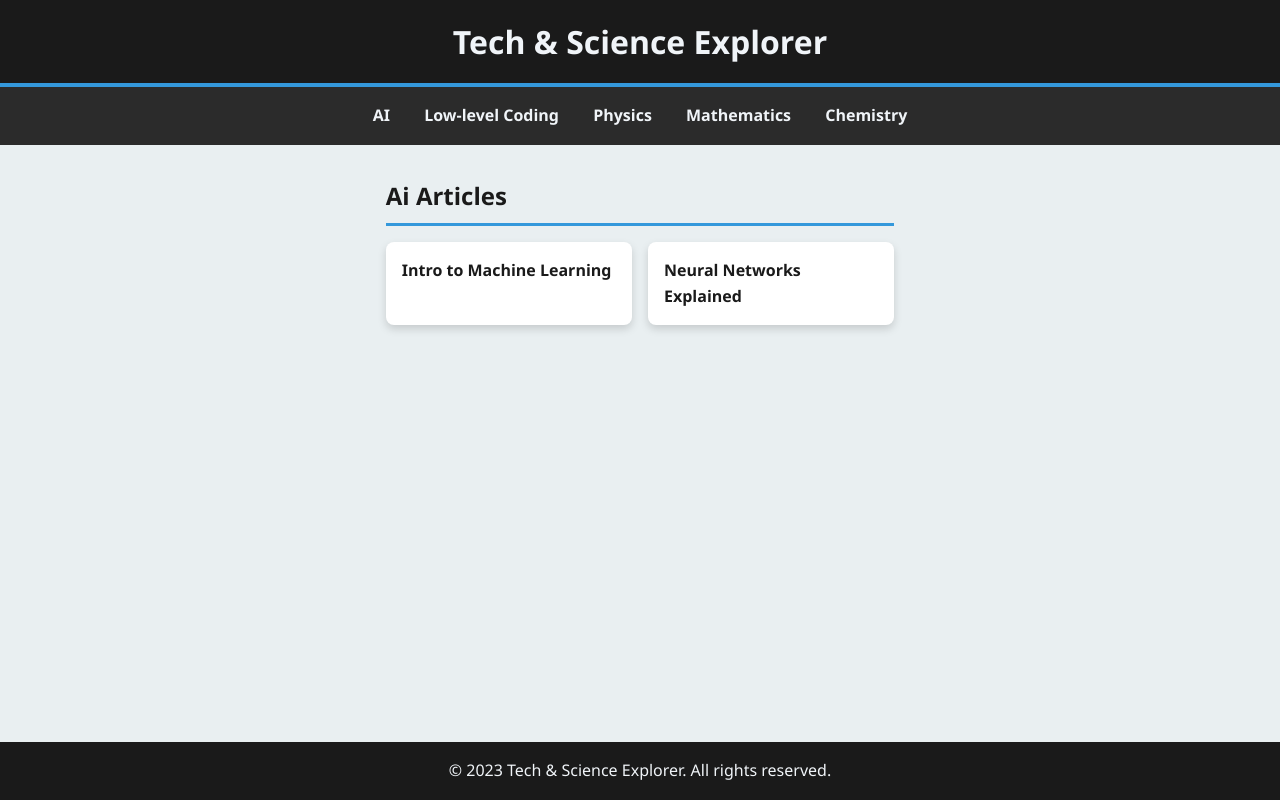
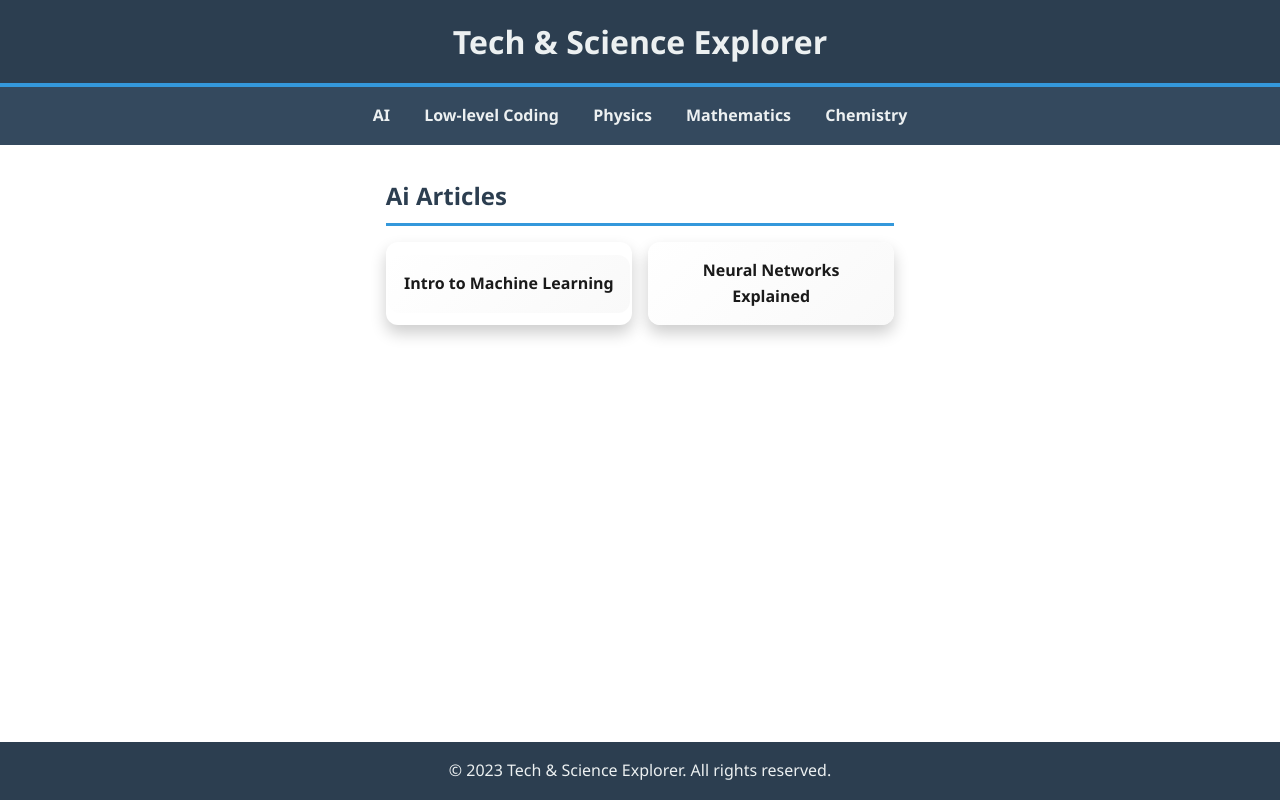
Before and after one commit to 0danteh/0danteh.github.io, a plain HTML site: page index.html in a window 1280 px wide. Drawn offline with Linux system fonts and the light colour scheme.

Commit message:
Update index.html

```diff
--- a/index.html
+++ b/index.html
@@ -17,22 +17,24 @@
             display: flex;
             flex-direction: column;
             min-height: 100vh;
-            background-color: #e9eff1;
+            background: linear-gradient(135deg, #f0f4f8, #e3e9ee);
+            background-image: radial-gradient(circle, rgba(255,255,255,0.1) 1px, transparent 1px), radial-gradient(circle, rgba(255,255,255,0.1) 1px, transparent 1px);
+            background-size: 20px 20px;
         }
         header {
-            background-color: #1a1a1a;
-            color: #f0f4f8;
+            background-color: #2c3e50;
+            color: #ecf0f1;
             padding: 1rem;
             text-align: center;
             border-bottom: 4px solid #3498db;
         }
         nav {
-            background-color: #2b2b2b;
+            background-color: #34495e;
             padding: 1rem;
             text-align: center;
         }
         nav a {
-            color: #f0f4f8;
+            color: #ecf0f1;
             text-decoration: none;
             margin: 0 15px;
             font-weight: bold;
@@ -56,15 +58,19 @@
         }
         .article-list li {
             flex: 1 1 calc(33.333% - 1rem);
-            background-color: #ffffff;
-            border-radius: 8px;
+            background: #ffffff;
+            border-radius: 12px;
             overflow: hidden;
-            box-shadow: 0 4px 8px rgba(0, 0, 0, 0.15);
+            box-shadow: 0 8px 16px rgba(0, 0, 0, 0.2);
             transition: transform 0.3s ease, box-shadow 0.3s ease;
+            display: flex;
+            align-items: center;
+            justify-content: center;
+            text-align: center;
         }
         .article-list li:hover {
             transform: translateY(-5px);
-            box-shadow: 0 8px 16px rgba(0, 0, 0, 0.2);
+            box-shadow: 0 12px 24px rgba(0, 0, 0, 0.3);
         }
         .article-list a {
             display: block;
@@ -72,6 +78,12 @@
             color: #1a1a1a;
             text-decoration: none;
             font-weight: bold;
+            background: linear-gradient(135deg, #ffffff, #f9f9f9);
+            border-radius: 12px;
+            transition: background 0.3s ease;
+        }
+        .article-list a:hover {
+            background: #f0f0f0;
         }
         .back-button {
             display: inline-block;
@@ -87,20 +99,20 @@
             background-color: #2980b9;
         }
         h2 {
-            color: #1a1a1a;
+            color: #2c3e50;
             margin-bottom: 1rem;
             border-bottom: 3px solid #3498db;
             padding-bottom: 0.5rem;
         }
         article {
-            background-color: #ffffff;
+            background: #ffffff;
             padding: 2rem;
-            border-radius: 8px;
-            box-shadow: 0 4px 8px rgba(0, 0, 0, 0.15);
+            border-radius: 12px;
+            box-shadow: 0 8px 16px rgba(0, 0, 0, 0.2);
         }
         footer {
-            background-color: #1a1a1a;
-            color: #f0f4f8;
+            background-color: #2c3e50;
+            color: #ecf0f1;
             text-align: center;
             padding: 1rem;
             margin-top: 2rem;
@@ -214,7 +226,7 @@
                     showSection(section);
                 }
             } else {
-                showSection('ai'); // Default to AI section
+                showSection('ai');
             }
         }
 
```
